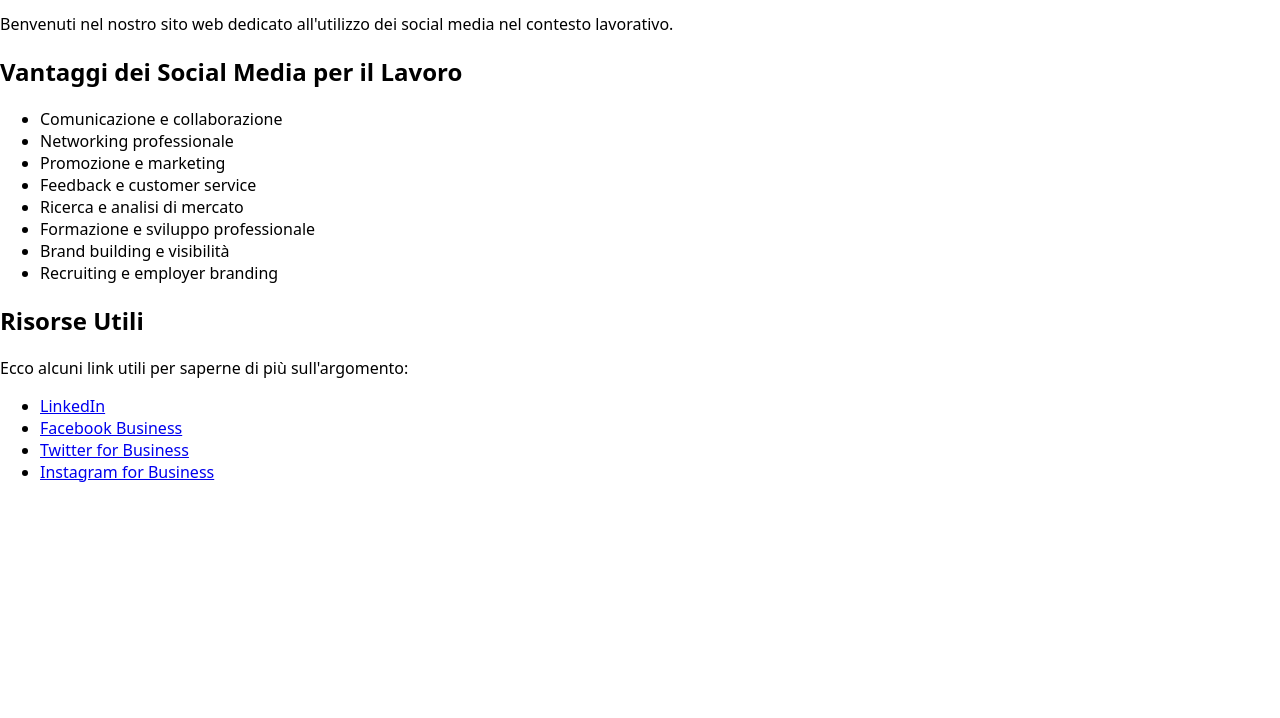
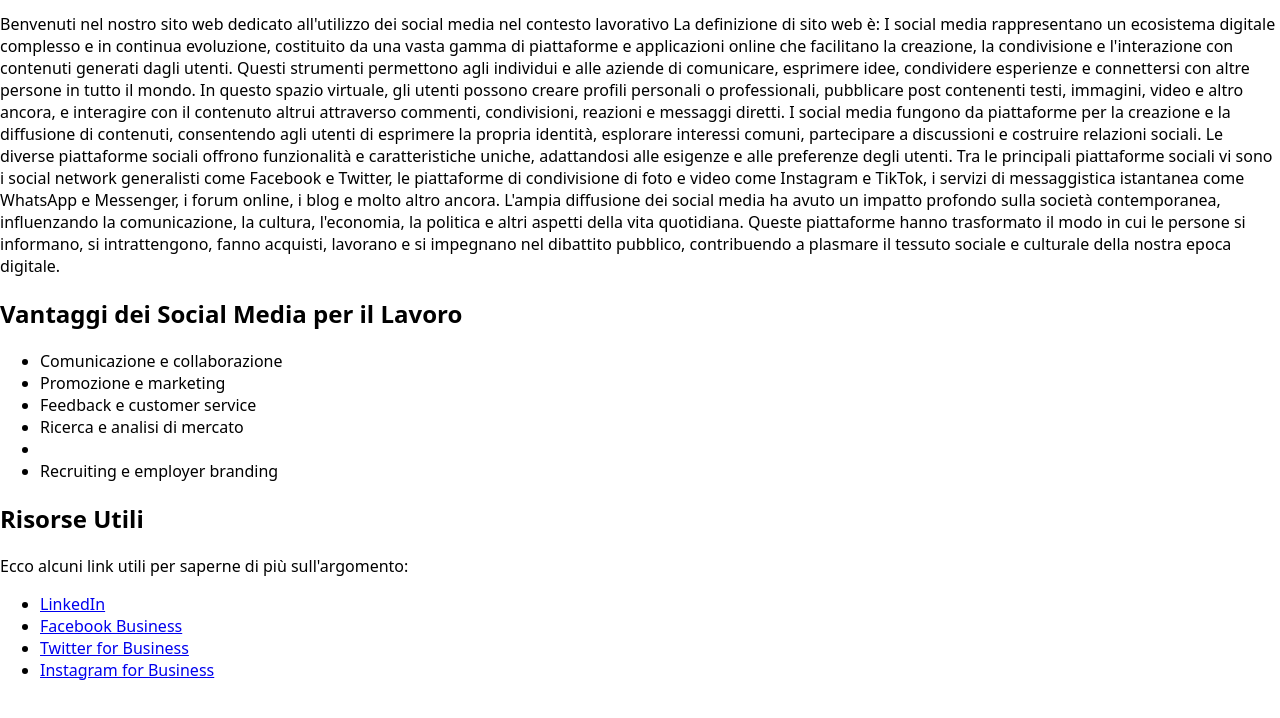
Before and after one commit to francescodicosola/caccia2, a website: page EducazioneCivica.html in a window 1280 px wide. Shown: the part 52-770 px from the top of the page. Drawn offline with Linux system fonts and the light colour scheme.

Commit message:
Update EducazioneCivica.html

```diff
--- a/EducazioneCivica.html
+++ b/EducazioneCivica.html
@@ -9,16 +9,19 @@
 <body>
     <div class="container">
         <h1 class="center">Social Media per il Lavoro</h1>
-        <p class="center">Benvenuti nel nostro sito web dedicato all'utilizzo dei social media nel contesto lavorativo.</p>
+        <p class="center">Benvenuti nel nostro sito web dedicato all'utilizzo dei social media nel contesto lavorativo
+            La definizione di sito web è: I social media rappresentano un ecosistema digitale complesso e in continua evoluzione, costituito da una vasta gamma di piattaforme e applicazioni online che facilitano la creazione, la condivisione e l'interazione con contenuti generati dagli utenti. Questi strumenti permettono agli individui e alle aziende di comunicare, esprimere idee, condividere esperienze e connettersi con altre persone in tutto il mondo.
+In questo spazio virtuale, gli utenti possono creare profili personali o professionali, pubblicare post contenenti testi, immagini, video e altro ancora, e interagire con il contenuto altrui attraverso commenti, condivisioni, reazioni e messaggi diretti. I social media fungono da piattaforme per la creazione e la diffusione di contenuti, consentendo agli utenti di esprimere la propria identità, esplorare interessi comuni, partecipare a discussioni e costruire relazioni sociali.
+Le diverse piattaforme sociali offrono funzionalità e caratteristiche uniche, adattandosi alle esigenze e alle preferenze degli utenti. Tra le principali piattaforme sociali vi sono i social network generalisti come Facebook e Twitter, le piattaforme di condivisione di foto e video come Instagram e TikTok, i servizi di messaggistica istantanea come WhatsApp e Messenger, i forum online, i blog e molto altro ancora.
+L'ampia diffusione dei social media ha avuto un impatto profondo sulla società contemporanea, influenzando la comunicazione, la cultura, l'economia, la politica e altri aspetti della vita quotidiana. Queste piattaforme hanno trasformato il modo in cui le persone si informano, si intrattengono, fanno acquisti, lavorano e si impegnano nel dibattito pubblico, contribuendo a plasmare il tessuto sociale e culturale della nostra epoca digitale.</p>
         <h2>Vantaggi dei Social Media per il Lavoro</h2>
+
         <ul>
             <li>Comunicazione e collaborazione</li>
-            <li>Networking professionale</li>
             <li>Promozione e marketing</li>
             <li>Feedback e customer service</li>
             <li>Ricerca e analisi di mercato</li>
-            <li>Formazione e sviluppo professionale</li>
-            <li>Brand building e visibilità</li>
+            <li>
             <li>Recruiting e employer branding</li>
         </ul>
         <h2>Risorse Utili</h2>
```
